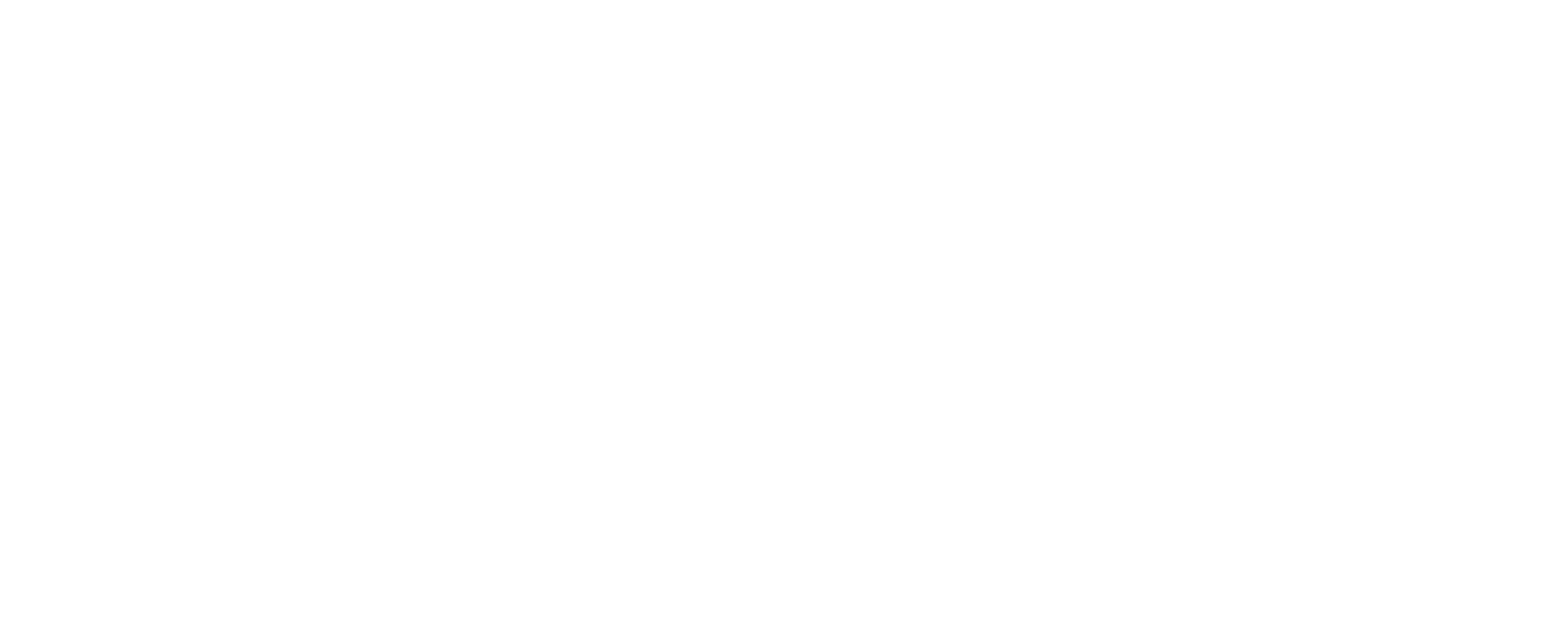
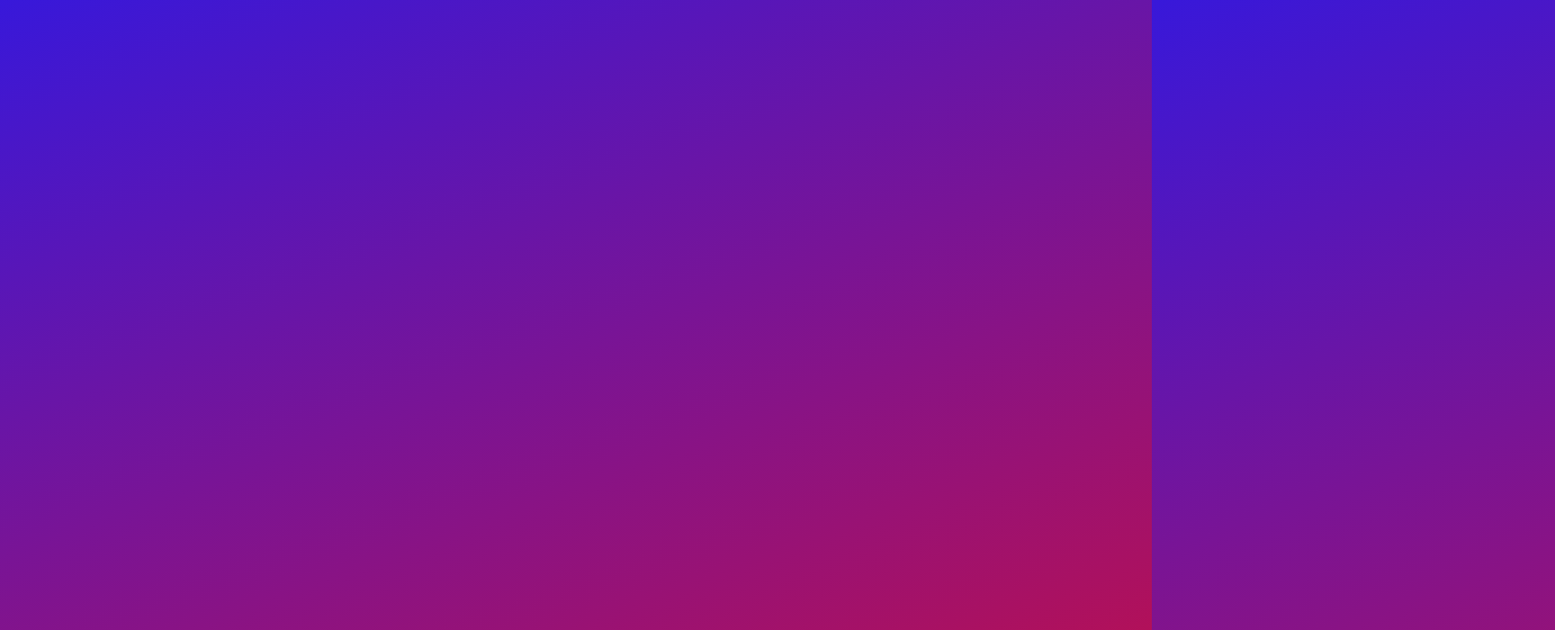
Before and after one commit to andriagulbiani/Floating-icon, a plain HTML site: page index.html in a window 1280 px wide. Shown: the top 700 px of the page at 90% size, 1728 px wide, since content can reach past the window. Drawn offline with Linux system fonts and the light colour scheme.

Commit message:
linked css & added gradient background

```diff
--- a/css/style.css
+++ b/css/style.css
@@ -0,0 +1,6 @@
+body {
+    width: 1728px;
+    height: 1080px;
+    background: linear-gradient(160deg, rgba(56,24,218,1) 0%, rgba(217,14,48,1) 100%);
+    background-size: cover;
+}
--- a/index.html
+++ b/index.html
@@ -4,6 +4,8 @@
     <meta charset="UTF-8">
     <meta name="viewport" content="width=device-width, initial-scale=1.0">
     <title>Document</title>
+    <link rel="stylesheet" href="css/style.css">
+    <link rel="stylesheet" href="css/reset.css">
 </head>
 <body>
 
```
